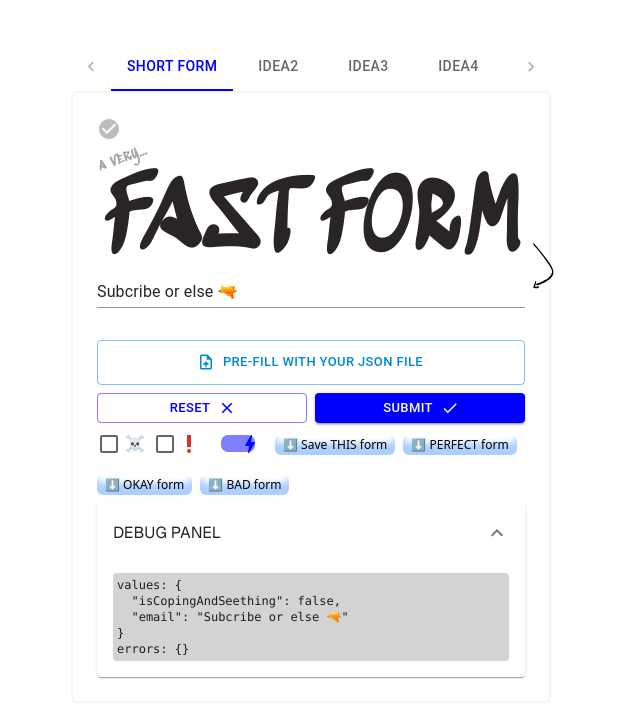
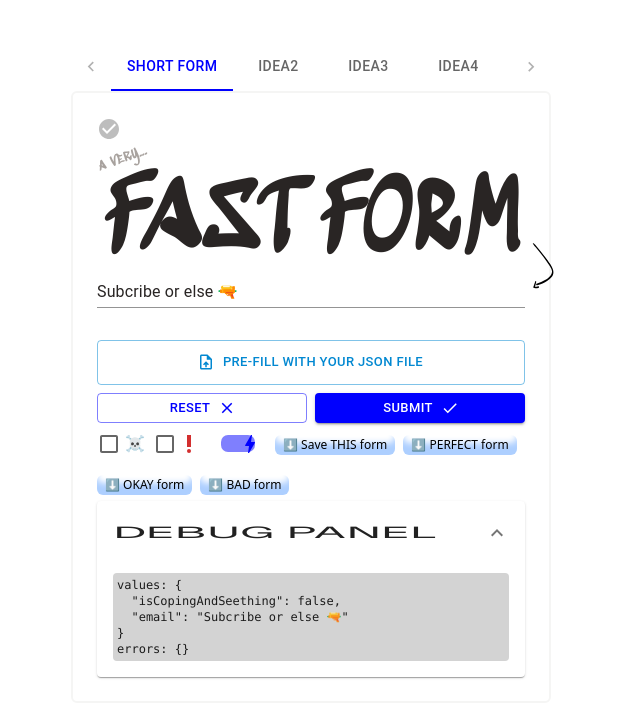
Before and after one commit to jjawny/everything, a Next.js app: page / in a window 1280 px wide. Shown: the part 121-838 px from the top of the page, without its empty margins (329-969 px from the left). Built offline with nearby package versions, Linux system fonts and the light colour scheme.

Commit message:
uglified debug panel to ensure it visually discourage shipping it to prod

```diff
--- a/src/components/FormikDebugPanel.tsx
+++ b/src/components/FormikDebugPanel.tsx
@@ -30,12 +30,19 @@ const FormikDebugPanel = <T,>() => {
       <div ref={fixFindDomNodeConsoleErrorRef}>
         <Accordion expanded={isExpanded}>
           <AccordionSummary
+            id="debug-panel"
+            aria-controls="debug-panel"
             expandIcon={<ExpandMoreIcon />}
-            aria-controls="debug-panel"
-            id="debug-panel"
             onMouseDown={handleMouseDown}
             onMouseMove={handleMouseMove}
             onMouseUp={handleMouseUp}
+            sx={{
+              justifyContent: "space-between",
+              "& .MuiAccordionSummary-content": {
+                transform: "scaleX(3) translateX(36px)",
+                maxWidth: "fit-content",
+              },
+            }}
           >
             DEBUG PANEL
           </AccordionSummary>
```
